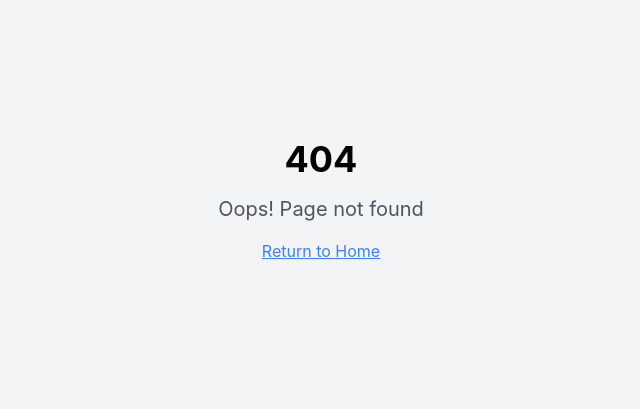
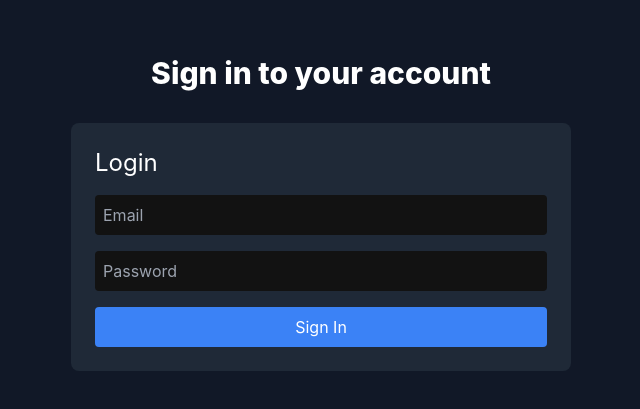
Before and after one commit to priyapatel-34/crypto-tracker, a React (Create React App) app: page /login in a window 1280 px wide. Before the commit this address had no page. Shown: the part 199-608 px from the top of the page, without its empty margins (319-959 px from the left). Built offline with nearby package versions, Linux system fonts and the light colour scheme.

Commit message:
feature : Added login screen and protected route

```diff
--- a/package.json
+++ b/package.json
@@ -21,6 +21,7 @@
     "radix-ui": "^1.4.2",
     "react": "^19.1.1",
     "react-dom": "^19.1.1",
+    "react-hot-toast": "^2.5.2",
     "react-router-dom": "^7.8.0",
     "react-scripts": "5.0.1",
     "recharts": "^3.1.2",
--- a/src/App.tsx
+++ b/src/App.tsx
@@ -1,22 +1,40 @@
-import { BrowserRouter, Routes, Route } from "react-router-dom";
+import { BrowserRouter, Routes, Route, Navigate } from "react-router-dom";
+import { AuthProvider, useAuth } from "./contexts/AuthContext";
+import Login from "./pages/Login";
+import Dashboard from "./pages/Index";
+import { Toaster } from "react-hot-toast";
+import { ReactNode } from "react";
 import { ThemeProvider } from "next-themes";
-import Index from "./pages/Index";
-import NotFound from "./pages/NotFound";
 
-const App = () => (
+function ProtectedRoute({ children }: { children: ReactNode }) {
+  const { isAuthenticated } = useAuth();
+  return isAuthenticated ? <>{children}</> : <Navigate to="/login" replace />;
+}
+
+export default function App() {
+  return (
     <ThemeProvider
     attribute="class"
     defaultTheme="dark"
     enableSystem
     disableTransitionOnChange={false}
   >
+    <AuthProvider>
       <BrowserRouter>
         <Routes>
-        <Route path="/" element={<Index />} />
-        <Route path="*" element={<NotFound />} />
+          <Route path="/login" element={<Login />} />
+          <Route
+            path="/"
+            element={
+              <ProtectedRoute>
+                <Dashboard />
+              </ProtectedRoute>
+            }
+          />
         </Routes>
       </BrowserRouter>
+      <Toaster position="top-right" />
+    </AuthProvider>
     </ThemeProvider>
   );
-
-export default App;
+}
--- /dev/null
+++ b/src/components/ProtectedRoute.tsx
@@ -0,0 +1,23 @@
+import { Navigate, useLocation } from 'react-router-dom';
+import { useAuth } from '../contexts/AuthContext';
+import { Loader2 } from 'lucide-react';
+import { ReactNode } from 'react';
+
+export const ProtectedRoute = ({ children }: { children: ReactNode }) => {
+  const { isAuthenticated } = useAuth();
+  const location = useLocation();
+
+  if (isAuthenticated === null) {
+    return (
+      <div className="flex items-center justify-center min-h-screen">
+        <Loader2 className="h-8 w-8 animate-spin text-blue-500" />
+      </div>
+    );
+  }
+
+  if (!isAuthenticated) {
+    return <Navigate to="/login" state={{ from: location }} replace />;
+  }
+
+  return <>{children}</>;
+};
--- /dev/null
+++ b/src/contexts/AuthContext.tsx
@@ -0,0 +1,41 @@
+import { createContext, useContext, useState, ReactNode } from "react";
+
+interface AuthContextType {
+  isAuthenticated: boolean;
+  login: (email: string, password: string) => boolean;
+  logout: () => void;
+}
+
+const AuthContext = createContext<AuthContextType | null>(null);
+
+export const AuthProvider = ({ children }: { children: ReactNode }) => {
+  const [isAuthenticated, setIsAuthenticated] = useState(
+    localStorage.getItem("isAuthenticated") === "true"
+  );
+
+  const login = (email: string, password: string) => {
+    if (email === "User@example.com" && password === "password123") {
+      localStorage.setItem("isAuthenticated", "true");
+      setIsAuthenticated(true);
+      return true;
+    }
+    return false;
+  };
+
+  const logout = () => {
+    localStorage.removeItem("isAuthenticated");
+    setIsAuthenticated(false);
+  };
+
+  return (
+    <AuthContext.Provider value={{ isAuthenticated, login, logout }}>
+      {children}
+    </AuthContext.Provider>
+  );
+};
+
+export const useAuth = () => {
+  const ctx = useContext(AuthContext);
+  if (!ctx) throw new Error("useAuth must be used within AuthProvider");
+  return ctx;
+};
--- a/src/pages/Index.tsx
+++ b/src/pages/Index.tsx
@@ -1,13 +1,14 @@
-import { useState, useEffect, useMemo, useCallback } from "react";
+import { useState, useEffect, useMemo, useCallback, useRef } from "react";
 import { useQuery } from "@tanstack/react-query";
-import { TrendingUp, Star, RefreshCw } from "lucide-react";
-import { useToast } from "../hooks/use-toast";
+import { TrendingUp, Star, LogOut } from "lucide-react";
+import { useAuth } from "../contexts/AuthContext";
 import { coinGeckoAPI, type CryptoCoin } from "../lib/api";
 import { FilterOptions, FilterPanel } from "../components/crpto/FilterPanel";
 import { WatchlistManager } from "../lib/watchlist";
 import { Button } from "../components/ui/Button";
 import { Card } from "../components/ui/Card";
 import { SearchBar } from "../components/crpto/SearchBar";
+import toast from "react-hot-toast";
 import {
   Tabs,
   TabsContent,
@@ -19,6 +20,7 @@ import { WatchlistPanel } from "../components/crpto/WatchlisPanel";
 import { CryptoModal } from "../components/crpto/CryptoModal";
 import { ThemeToggle } from "../components/ThemeToggle";
 import { FullPageLoader } from "../components/ui/FullPageLoader";
+import { useNavigate } from "react-router-dom";
 
 const Index = () => {
   const [selectedCoin, setSelectedCoin] = useState<CryptoCoin | null>(null);
@@ -28,7 +30,8 @@ const Index = () => {
   const [isFiltering, setIsFiltering] = useState(false);
   const [searchQuery, setSearchQuery] = useState("");
   const [isSearching, setIsSearching] = useState(false);
-  const { toast } = useToast();
+  const { logout } = useAuth();
+  const navigate = useNavigate();
 
   const handleCoinClick = useCallback((coin: CryptoCoin) => {
     setSelectedCoin(coin);
@@ -40,11 +43,11 @@ const Index = () => {
     sortOrder: "asc",
   });
 
-
-  const debouncedSearch = useCallback(
+  const handleSearch = useCallback(
     (query: string) => {
       setSearchQuery(query);
-      setIsSearching(!!query);
+      const isSearching = !!query;
+      setIsSearching(isSearching);
     },
     []
   );
@@ -124,9 +127,7 @@ const Index = () => {
         return false;
 
       return true;
-      }
-    );
-
+    });
     filtered.sort(
       (
         a: {
@@ -195,7 +196,11 @@ const Index = () => {
     setWatchlistCoins(watchlist);
   };
 
-
+  const handleLogout = () => {
+    logout();
+    toast.success("Logged out successfully!");
+    navigate("/login");
+  };
 
   const handleCloseModal = useCallback(() => {
     setSelectedCoin(null);
@@ -204,30 +209,38 @@ const Index = () => {
 
   const handleWatchlistChange = () => {
     loadWatchlistCoins();
-    toast({
-      title: "Watchlist Updated",
-      description: "Your watchlist has been updated successfully",
-    });
+    toast("Watchlist Updated");
   };
 
   const handleRemoveFromWatchlist = (coinId: string) => {
     setWatchlistCoins((prev) => prev.filter((coin) => coin.id !== coinId));
   };
 
-  const handleRefresh = () => {
-    refetch();
-    toast({
-      title: "Refreshing Data",
-      description: "Cryptocurrency data is being updated",
+  const handleRefresh = useCallback(() => {
+    toast("Refreshing data");
+    refetch().then(() => {
+      toast("Data refreshed");
+    }).catch((error) => {
+      toast("Failed to refresh data. Please try again.");
     });
-  };
+  }, [refetch, toast]);
 
-  const handleFilterChange = async (newFilters: FilterOptions) => {
+  const handleFilter = useCallback((newFilters: FilterOptions) => {
+    setFilters(newFilters);
     setIsFiltering(true);
-    setFilters(newFilters);
-    await new Promise(resolve => setTimeout(resolve, 500));
+
+    const timer = setTimeout(() => {
       setIsFiltering(false);
-  };
+    }, 5000);
+
+    const filterDescription = [];
+    if (newFilters.sortBy) filterDescription.push(`sorted by ${newFilters.sortBy}`);
+    if (newFilters.sortOrder) filterDescription.push(`in ${newFilters.sortOrder} order`);
+
+    toast(`Filters applied: ${filterDescription.join(', ')}`);
+
+    return () => clearTimeout(timer);
+  }, [toast]);
 
   if (error) {
     return (
@@ -242,10 +255,6 @@ const Index = () => {
           <p className="text-muted-foreground mb-4">
             There was an error fetching cryptocurrency data. Please try again.
           </p>
-          <Button onClick={handleRefresh} className="w-full">
-            <RefreshCw className="w-4 h-4 mr-2" />
-            Retry
-          </Button>
         </Card>
       </div>
     );
@@ -288,32 +297,25 @@ const Index = () => {
             <div className="flex items-center gap-2 sm:gap-4">
               <SearchBar
                 onSelectCoin={handleCoinClick}
+                onSearch={handleSearch}
                 className="w-64 lg:w-80 hidden md:block"
               />
               <ThemeToggle />
               <Button
                 variant="outline"
                 size="sm"
-                onClick={handleRefresh}
-                className="gap-2 hidden sm:flex"
+                onClick={handleLogout}
+                className="gap-2 hidden sm:flex hover:bg-destructive/10 hover:text-destructive"
               >
-                <RefreshCw className="w-4 h-4" />
-                <span className="hidden lg:inline">Refresh</span>
-              </Button>
-              <Button
-                variant="outline"
-                size="sm"
-                onClick={handleRefresh}
-                className="sm:hidden p-2"
-              >
-                <RefreshCw className="w-4 h-4" />
+                <LogOut className="w-4 h-4" />
+                <span className="hidden lg:inline">Logout</span>
               </Button>
             </div>
           </div>
 
           {/* Mobile Search */}
           <div className="mt-4 md:hidden">
-            <SearchBar onSelectCoin={handleCoinClick} />
+            <SearchBar onSelectCoin={handleCoinClick} onSearch={handleSearch} />
           </div>
         </div>
       </header>
@@ -348,16 +350,10 @@ const Index = () => {
           <TabsContent value="market" className="space-y-4">
             <FilterPanel
               filters={filters}
-              onFiltersChange={setFilters}
+              onFiltersChange={handleFilter}
               activeFilterCount={activeFilterCount}
             />
 
-            <div className="flex items-center justify-between">
-              <p className="text-sm text-muted-foreground">
-                Showing {filteredAndSortedCoins.length} of{" "}
-                {topCoins?.length || 0} cryptocurrencies
-              </p>
-            </div>
             {isLoading ? (
               <div className="grid grid-cols-1 sm:grid-cols-2 lg:grid-cols-3 xl:grid-cols-4 2xl:grid-cols-4 gap-4 sm:gap-6">
                 {Array.from({ length: 8 }).map((_, i) => (
--- /dev/null
+++ b/src/pages/Login.tsx
@@ -0,0 +1,59 @@
+import { useState } from "react";
+import { useNavigate } from "react-router-dom";
+import toast from "react-hot-toast";
+import { useAuth } from "../contexts/AuthContext";
+
+export default function Login() {
+  const [email, setEmail] = useState("");
+  const [password, setPassword] = useState("");
+  const { login } = useAuth();
+  const navigate = useNavigate();
+
+  const handleSubmit = (e: React.FormEvent) => {
+    e.preventDefault();
+    if (login(email, password)) {
+      toast.success("Login successful!");
+      navigate("/");
+    } else {
+      toast.error("Invalid email or password");
+    }
+  };
+
+  return (
+    <div className="min-h-screen flex flex-col items-center justify-center bg-gray-900">
+      <div className="text-center">
+        <h2 className="mt-6 text-3xl font-extrabold text-white mb-8">
+          Sign in to your account
+        </h2>
+      </div>
+      <form
+        onSubmit={handleSubmit}
+        className="bg-gray-800 p-6 rounded-lg space-y-4 w-[500px]"
+      >
+        <h1 className="text-white text-2xl">Login</h1>
+        <input
+          type="email"
+          placeholder="Email"
+          className="w-full p-2 rounded"
+          value={email}
+          onChange={(e) => setEmail(e.target.value)}
+          required
+        />
+        <input
+          type="password"
+          placeholder="Password"
+          className="w-full p-2 rounded"
+          value={password}
+          onChange={(e) => setPassword(e.target.value)}
+          required
+        />
+        <button
+          type="submit"
+          className="w-full bg-blue-500 text-white p-2 rounded"
+        >
+          Sign In
+        </button>
+      </form>
+    </div>
+  );
+}
```
Also changed, not shown: src/components/crpto/SearchBar.tsx (+8 -1 lines), 1 other file (tests, documents, lock files or other folders). Lines whose indentation alone changed are shown as unchanged.
